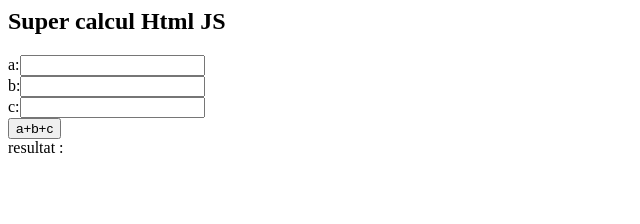
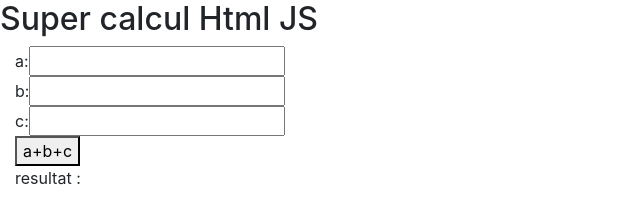
Before and after one commit to didier-tp/git-classroom, a plain HTML site: page basicHtmlCssJs6/index.html in a window 1280 px wide. Shown: the whole page, without its empty margins (0-640 px from the left). Drawn offline with nearby package versions, Linux system fonts and the light colour scheme.

Commit message:
ajout_bootstrap

```diff
--- a/basicHtmlCssJs6/index.html
+++ b/basicHtmlCssJs6/index.html
@@ -2,13 +2,28 @@
 <head>
 <link rel="stylesheet" href="styles.css"/>
 <script src="script.js"></script>
+<link rel="stylesheet" href="https://cdn.jsdelivr.net/npm/bootstrap@4.4.1/dist/css/bootstrap.min.css" integrity="sha384-Vkoo8x4CGsO3+Hhxv8T/Q5PaXtkKtu6ug5TOeNV6gBiFeWPGFN9MuhOf23Q9Ifjh" crossorigin="anonymous">
 </head>
 <body>
-  <h2>Super calcul Html JS</h2>
-  a:<input id="a"/><br/>
-  b:<input id="b"/><br/>
-  c:<input id="c"/><br/>
-  <button id="btnAdd" >a+b+c</button><br/>
+<div class="col-md-6>
+  <div class="col-md-6 col-md-offset-5">
+    <h2>Super calcul Html JS</h2>
+  </div>
+  <div class="col-md-6 col-md-offset-5">
+  a:<input id="a"/>
+  </div>
+  <div class="col-md-6 col-md-offset-5">
+  b:<input id="b"/>
+  </div>
+  <div class="col-md-6 col-md-offset-5">
+  c:<input id="c"/>
+  </div>
+  <div class="col-md-6 col-md-offset-5">
+  <button id="btnAdd" >a+b+c</button>
+  </div>
+  <div class="col-md-6 col-md-offset-5">
   resultat : <span id="spanRes"></span>
+  </div>
+</div>
 </body>
 </html>
```
